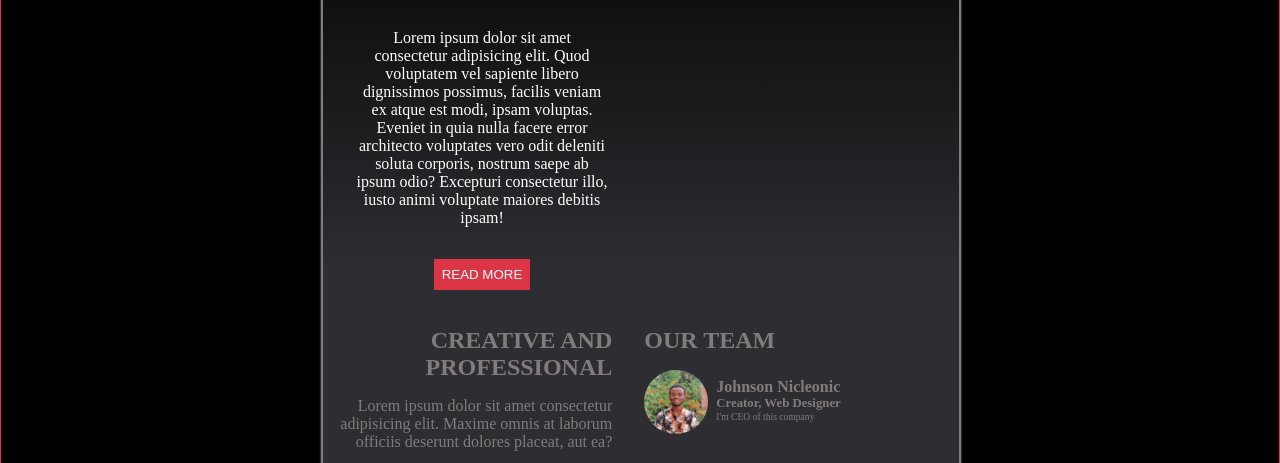
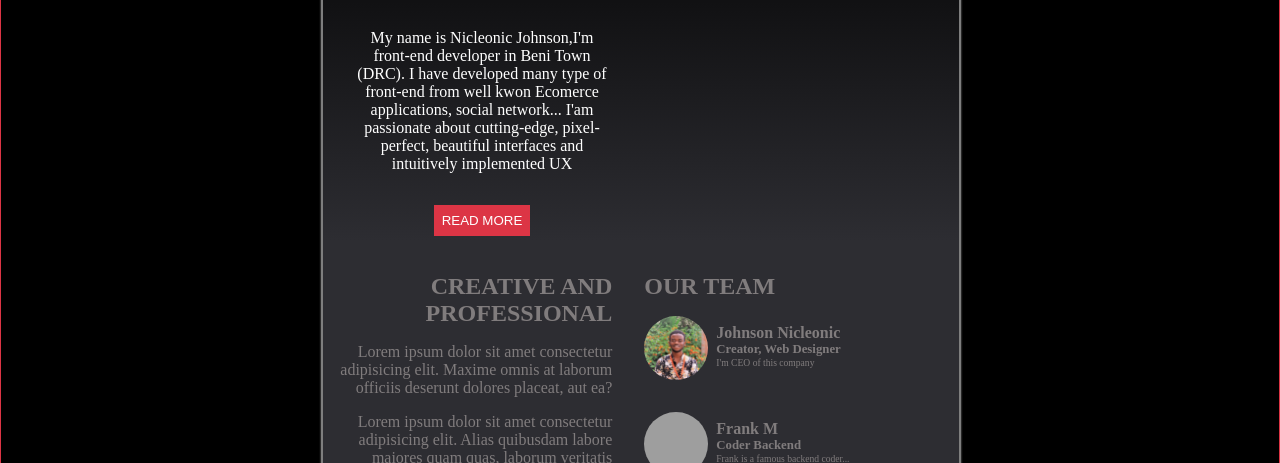
Before and after one commit to Nicleonic/nicleonic.github.io, a plain HTML site: page index.html in a window 1280 px wide. Shown: the part 267-730 px from the top of the page. Drawn offline with Linux system fonts and the light colour scheme; grey boxes are pictures that could not be loaded; a script that the page names is missing.

Commit message:
Details modifications --description
I have change the description of (-)

```diff
--- a/index.html
+++ b/index.html
@@ -28,7 +28,7 @@
                         <div class="memo">
                             <h2>I am <br> coder</h2>
                             <h4>I make wonder things</h4>
-                            <p>Lorem ipsum dolor sit amet consectetur adipisicing elit. Quod voluptatem vel sapiente libero dignissimos possimus, facilis veniam ex atque est modi, ipsam voluptas. Eveniet in quia nulla facere error architecto voluptates vero odit deleniti soluta corporis, nostrum saepe ab ipsum odio? Excepturi consectetur illo, iusto animi voluptate maiores debitis ipsam!</p>
+                            <p>My name is Nicleonic Johnson,I'm front-end developer in Beni Town (DRC). I have developed many type of front-end from well kwon Ecomerce applications, social network... I'am passionate about cutting-edge, pixel-perfect, beautiful interfaces and intuitively implemented UX</p>
                             <button class="btn-r">read more</button>
                         </div>
                         <div class="second-card">
```
